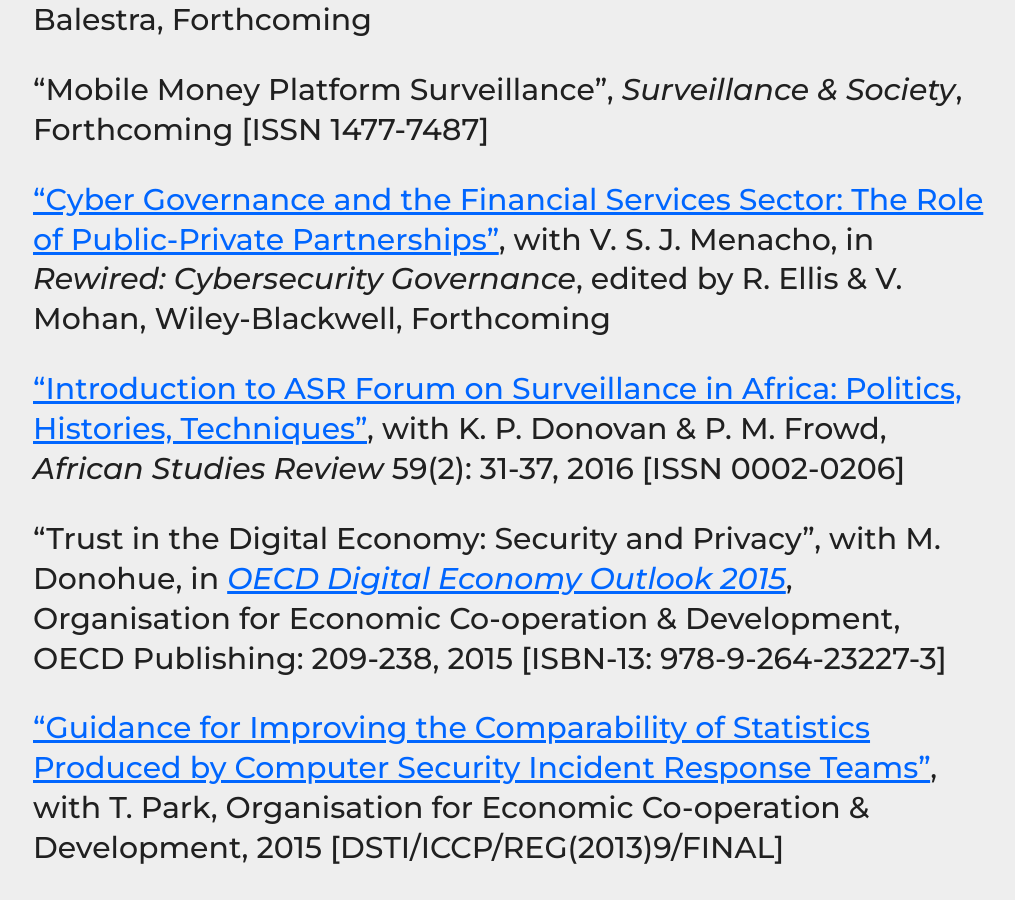
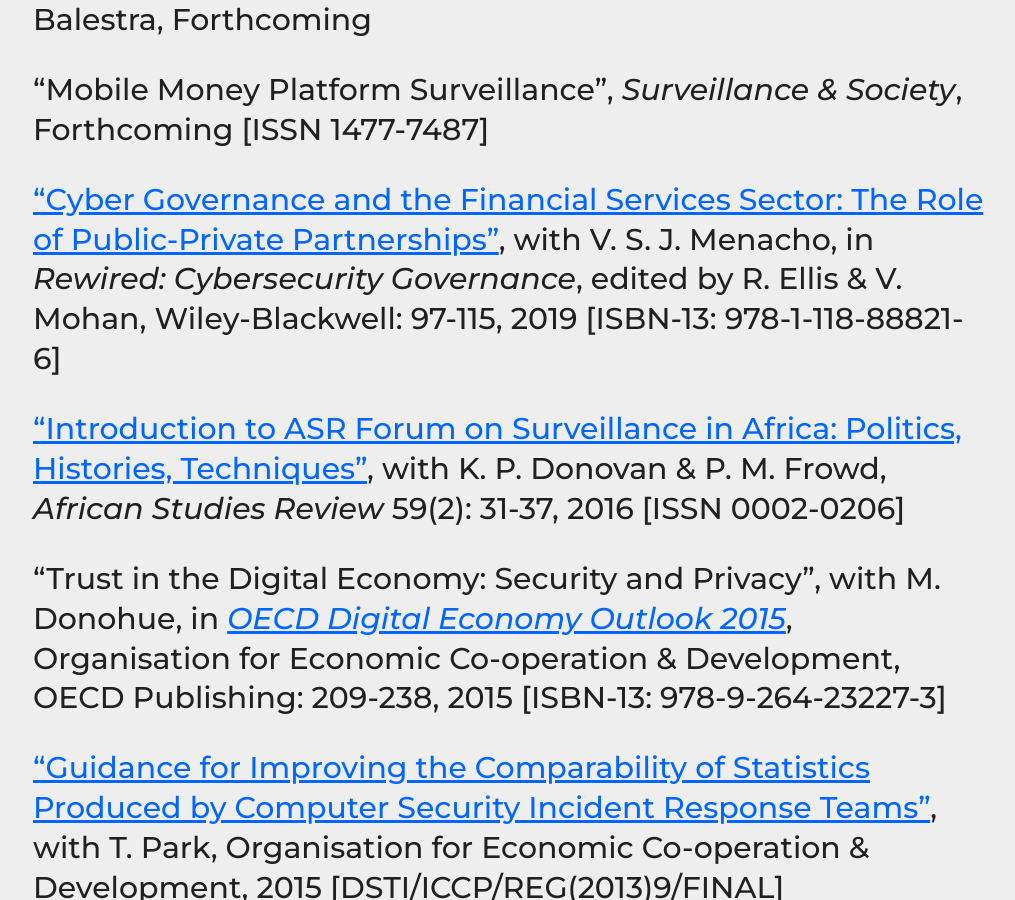
Before and after one commit to haroonalrasheed/641a, a Jekyll site: the page built from select-publications/index.md, in a window 1280 px wide and 900 px high, scrolled down 468 px. Shown: the whole window, without its empty margins (131-1146 px from the left). Built offline with Jekyll 4.4.1, drawn with Linux system fonts in a browser that asks for light colours.

Commit message:
Update index.md

```diff
--- a/select-publications/index.md
+++ b/select-publications/index.md
@@ -11,7 +11,7 @@ _[Contact me](mailto:a.k.martin@alumni.lse.ac.uk) for copies of articles/chapter
 
 "Mobile Money Platform Surveillance", *Surveillance & Society*, Forthcoming [ISSN 1477-7487]
 
-["Cyber Governance and the Financial Services Sector: The Role of Public-Private Partnerships"](https://doi.org/10.31235/osf.io/ybqgm), with V. S. J. Menacho, in *Rewired: Cybersecurity Governance*, edited by R. Ellis & V. Mohan, Wiley-Blackwell, Forthcoming
+["Cyber Governance and the Financial Services Sector: The Role of Public-Private Partnerships"](https://doi.org/10.31235/osf.io/ybqgm), with V. S. J. Menacho, in *Rewired: Cybersecurity Governance*, edited by R. Ellis & V. Mohan, Wiley-Blackwell: 97-115, 2019 [ISBN-13: 978-1-118-88821-6]
 
 ["Introduction to ASR Forum on Surveillance in Africa: Politics, Histories, Techniques"](http://dx.doi.org/10.1017/asr.2016.35), with K. P. Donovan & P. M. Frowd, *African Studies Review* 59(2): 31-37, 2016 [ISSN 0002-0206]
 
```
